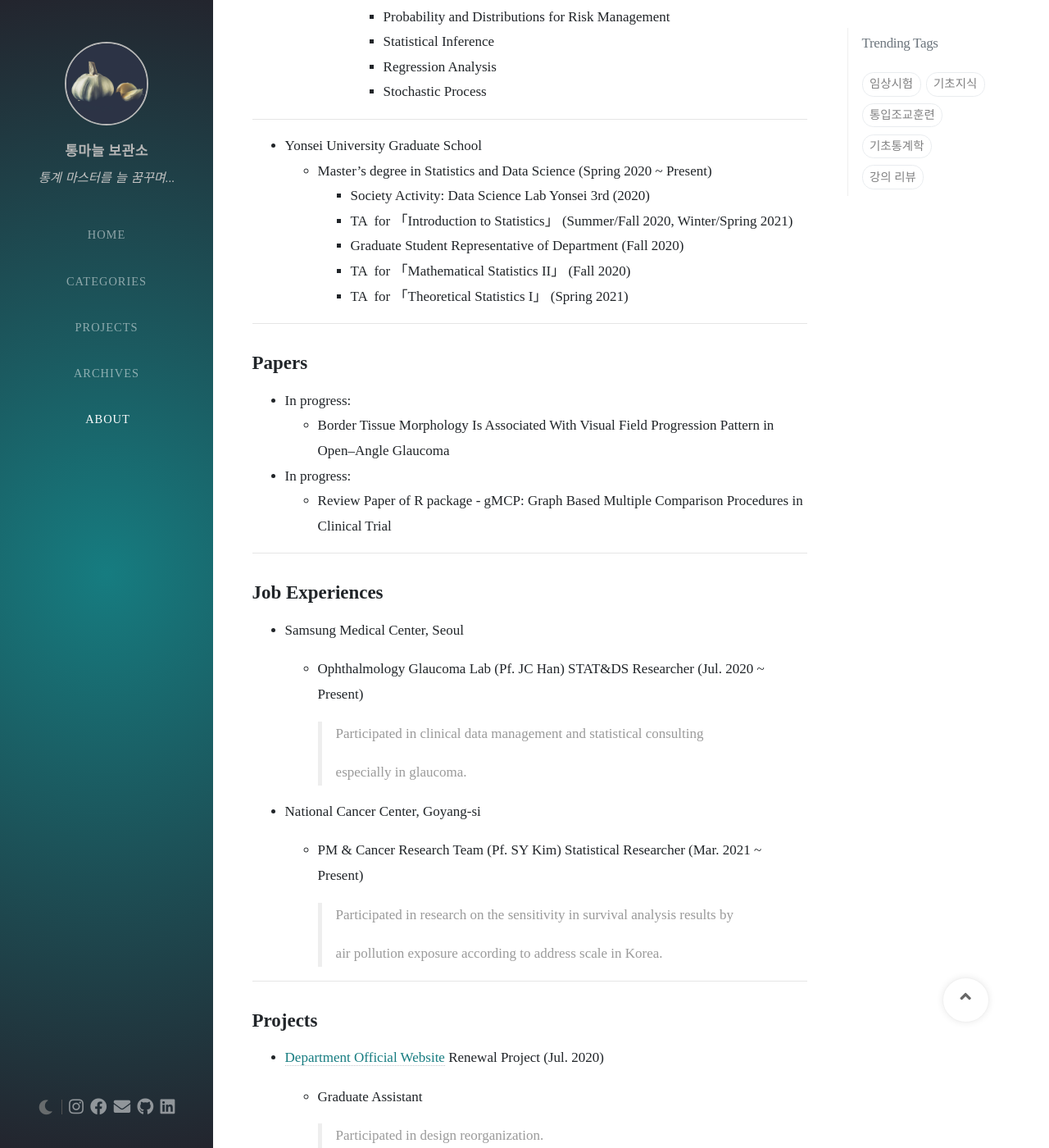
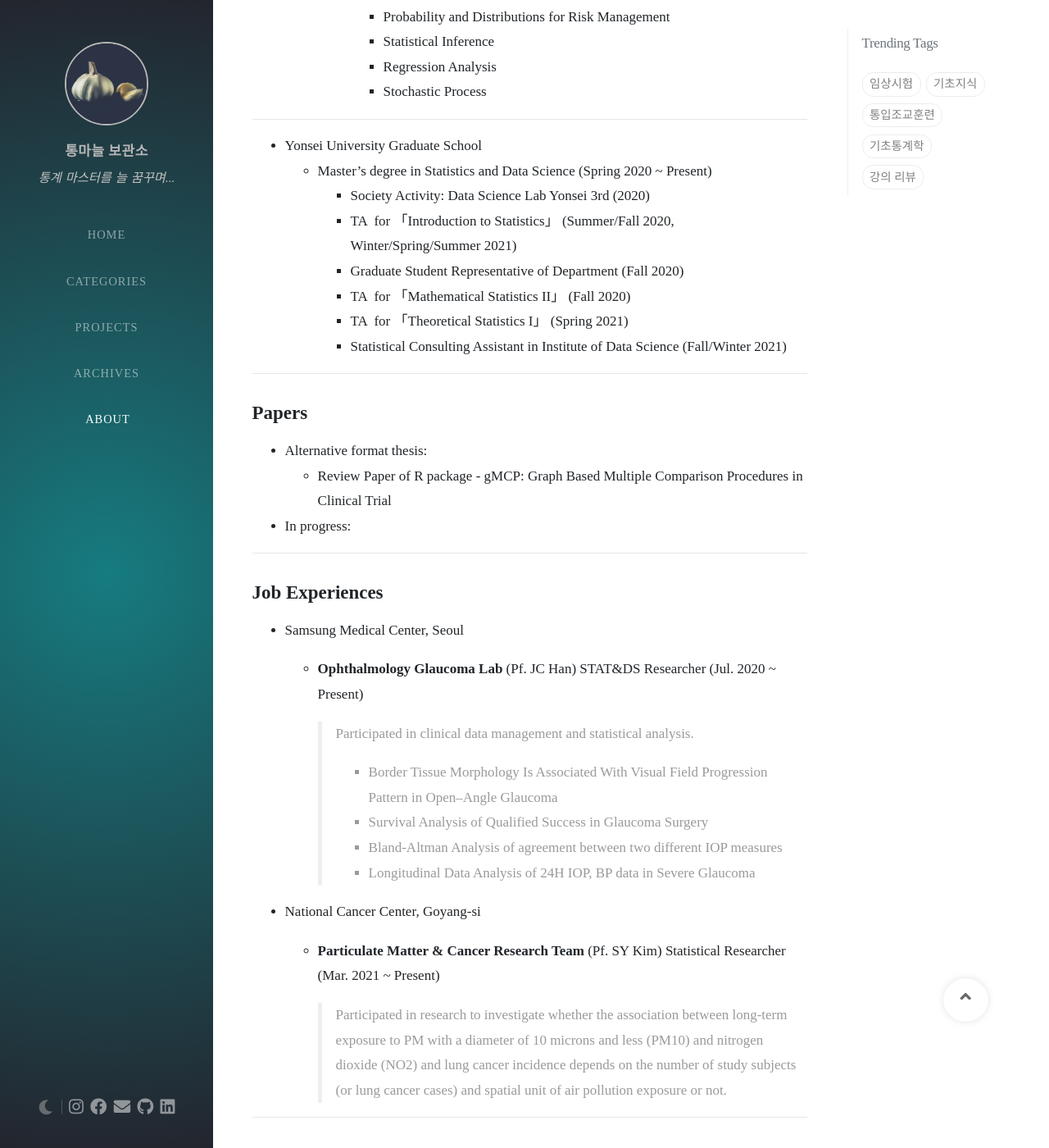
Before and after one commit to Johnnystats/Johnnystats.github.io, a Jekyll site: the page built from tabs/about.md, in a window 1280 px wide and 1400 px high, scrolled down 1648 px. Shown: the whole window at 82% size. Built offline with Jekyll 4.4.1, drawn with Linux system fonts in a browser that asks for light colours; nearby versions of some CDN libraries; some of the changed text lies outside the part shown.

Commit message:
about update 0728

```diff
--- a/tabs/about.md
+++ b/tabs/about.md
@@ -20,8 +20,8 @@ title: About me
 + Design of Experiments
 + Nonparametric Statistics
 + Generalized Linear Mixed Model
++ Survival Analysis
 + Longitudinal Data Analysis
-+ Survival Analysis
 + Machine Learning
 
 #### **Application**
@@ -56,19 +56,20 @@ title: About me
 - Yonsei University Graduate School
   - Master's degree in Statistics and Data Science (Spring 2020 ~ Present)
     - Society Activity: Data Science Lab Yonsei 3rd (2020)
-    - TA &nbsp;for 「Introduction to Statistics」 (Summer/Fall 2020, Winter/Spring 2021)
+    - TA &nbsp;for 「Introduction to Statistics」 (Summer/Fall 2020, Winter/Spring/Summer 2021)
     - Graduate Student Representative of Department (Fall 2020)
     - TA &nbsp;for 「Mathematical Statistics II」 (Fall 2020)
     - TA &nbsp;for 「Theoretical Statistics I」 (Spring 2021)
+    - Statistical Consulting Assistant in Institute of Data Science (Fall/Winter 2021)
 
 ---
 
 ## **Papers**
 
++ Alternative format thesis:
+  + Review Paper of R package - gMCP: Graph Based Multiple Comparison Procedures in Clinical Trial
+
 + In progress:
-  + Border Tissue Morphology Is Associated With Visual Field Progression Pattern in Open–Angle Glaucoma
-+ In progress:
-  + Review Paper of R package - gMCP: Graph Based Multiple Comparison Procedures in Clinical Trial
 
 ---
 
@@ -76,23 +77,25 @@ title: About me
 
 + Samsung Medical Center, Seoul
 
-  + Ophthalmology Glaucoma Lab (Pf. JC Han) STAT&DS Researcher (Jul. 2020 ~ Present)
+  + **Ophthalmology Glaucoma Lab** (Pf. JC Han) STAT&DS Researcher (Jul. 2020 ~ Present)
 
-    > Participated in clinical data management and statistical consulting
+    > Participated in clinical data management and statistical analysis.
     >
-    > especially in glaucoma.
+    > - Border Tissue Morphology Is Associated With Visual Field Progression Pattern in Open–Angle Glaucoma
+    > - Survival Analysis of Qualified Success in Glaucoma Surgery
+    > - Bland-Altman Analysis of agreement between two different IOP measures
+    > - Longitudinal Data Analysis of 24H IOP, BP data in Severe Glaucoma
 
 + National Cancer Center, Goyang-si
 
-  + PM & Cancer Research Team (Pf. SY Kim) Statistical Researcher (Mar. 2021 ~ Present)
+  + **Particulate Matter & Cancer Research Team** (Pf. SY Kim) Statistical Researcher (Mar. 2021 ~ Present)
 
-    > Participated in research on the sensitivity in survival analysis results by
+    > Participated in research to investigate whether the association between long-term exposure to PM with a diameter of 10 microns and less (PM10) and nitrogen dioxide (NO2) and lung cancer incidence depends on the number of study subjects (or lung cancer cases) and spatial unit of air pollution exposure or not.
     >
-    > air pollution exposure according to address scale in Korea.
 
 ---
 
-## **Projects**
+## **Projects and Presentations**
 
 + [Department Official Website](https://stat.yonsei.ac.kr/stat/index.do) Renewal Project (Jul. 2020)
 
```
Also changed, not shown: other parts of tabs/about.md (+1 -1 lines).
